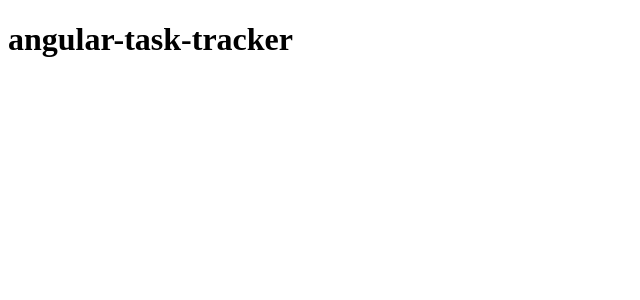
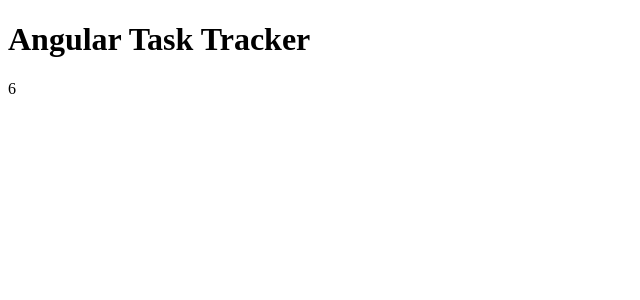
Before and after one commit to toktamm/angular-task-tracker, an Angular app: page / in a window 1280 px wide. Shown: the top 300 px of the page, without its empty margins (0-640 px from the left). Built offline with nearby package versions, Linux system fonts and the light colour scheme.

Commit message:
using math operations

```diff
--- a/src/app/app.component.html
+++ b/src/app/app.component.html
@@ -1 +1,2 @@
 <h1>{{ title }}</h1>
+{{ 1 + 5 }}
--- a/src/app/app.component.ts
+++ b/src/app/app.component.ts
@@ -6,5 +6,5 @@ import { Component } from '@angular/core';
   styleUrls: ['./app.component.css']
 })
 export class AppComponent {
-  title: string = 'angular-task-tracker';
+  title: string = 'Angular Task Tracker';
 }
```
